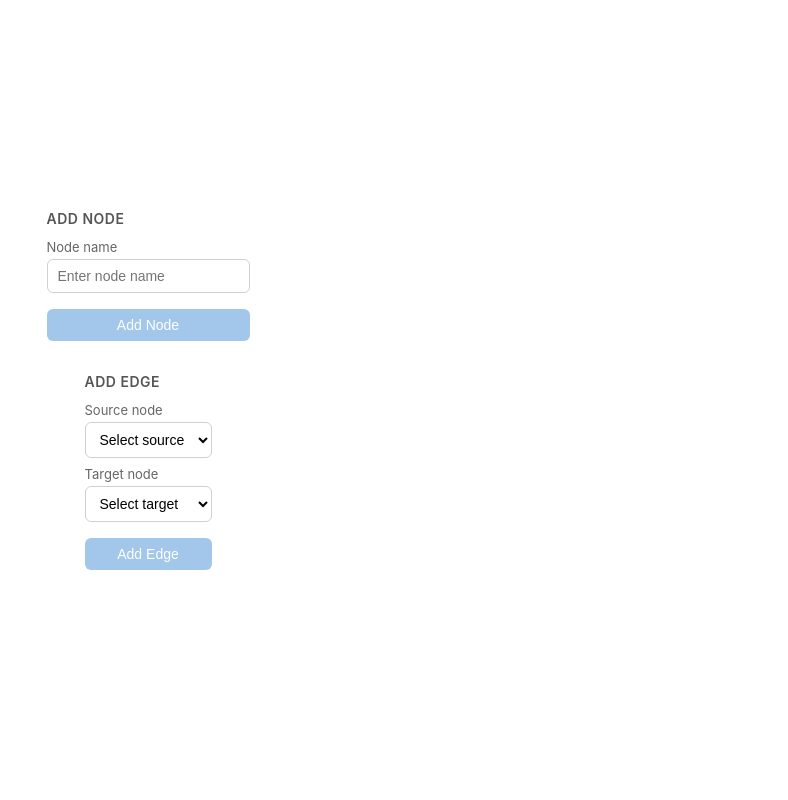
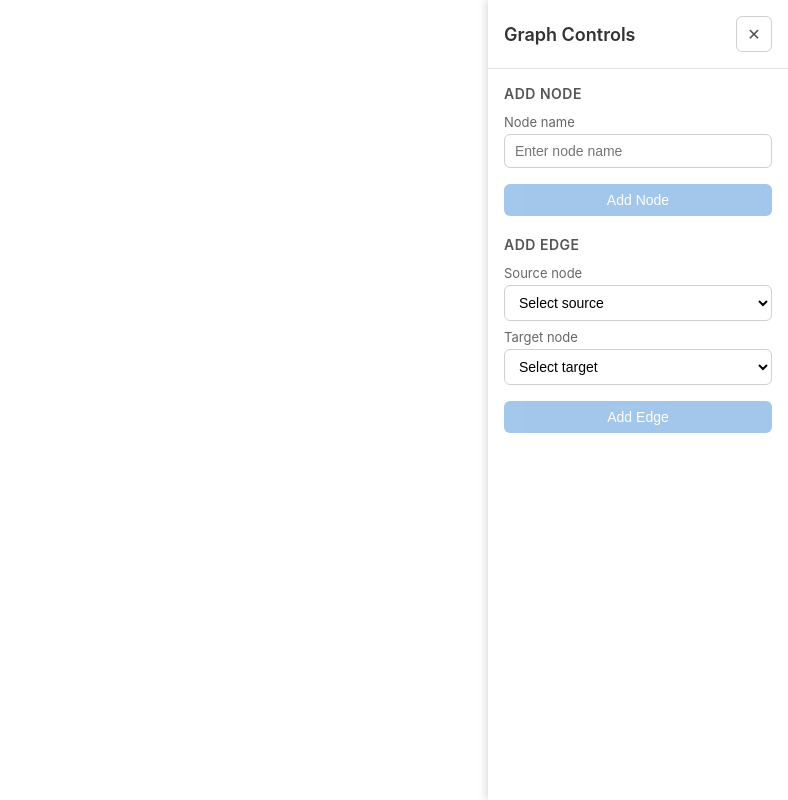
Before and after one commit to Ant0ninkA/web_mind_mapper, a React (Create React App) app in the folder frontend/: page / in a window 1280 px wide. Shown: the whole page, without its empty margins (492-1280 px from the left). Built offline with nearby package versions, Linux system fonts and the light colour scheme; the HTML template or start-up script is replaced by a standard one.

Commit message:
Add side drawer and statefunction

```diff
--- a/frontend/src/App.css
+++ b/frontend/src/App.css
@@ -8,8 +8,10 @@
   --color-text-muted: #555;
   --color-text-light: #666;
   --color-border: #d0d0d0;
+  --color-border-light: #e0e0e0;
   --color-border-hover: #aaa;
   --color-hover-bg: #f0f0f0;
+  --color-shadow: rgba(0, 0, 0, 0.15);
 
   --border-radius: 6px;
   --icon-button-size: 36px;
@@ -17,23 +19,22 @@
   --btn-padding: 8px 16px;
   --spacing-sm: 4px;
   --spacing-md: 8px;
+  --spacing-lg: 16px;
   --spacing-xl: 20px;
 
   --font-size-sm: 13px;
   --font-size-md: 14px;
   --font-size-lg: 16px;
+  --font-size-xl: 18px;
 
   --transition-fast: 0.15s;
+  --transition-normal: 0.3s ease;
 }
 
 .app {
   width: 100vw;
   height: 100vh;
   display: flex;
-  flex-direction: column;
-  align-items: center;
-  justify-content: center;
-  gap: 12px;
-  max-width: 300px;
-  margin: 0 auto;
+  position: relative;
+  overflow: hidden;
 }
--- a/frontend/src/App.tsx
+++ b/frontend/src/App.tsx
@@ -1,31 +1,25 @@
 import React, { useState } from 'react';
+import SideDrawer from './components/SideDrawer';
 import AddNodeForm from './components/AddNodeForm';
 import AddEdgeForm from './components/AddEdgeForm';
-import type { Node } from '@xyflow/react';
+import { useGraphState } from './hooks/useGraphState';
 import './App.css';
 
-const sampleNodes: Node[] = [
-  { id: '1', position: { x: 0, y: 0 }, data: { label: 'Node 1' } },
-  { id: '2', position: { x: 0, y: 0 }, data: { label: 'Node 2' } },
-  { id: '3', position: { x: 0, y: 0 }, data: { label: 'Node 3' } },
-];
-
 const App: React.FC = () => {
-  const [nodes, setNodes] = useState<Node[]>(sampleNodes);
-
-  const handleAddNode = (label: string) => {
-    const id = String(nodes.length + 1);
-    setNodes((prev) => [...prev, { id, position: { x: 0, y: 0 }, data: { label } }]);
-  };
-
-  const handleAddEdge = (sourceId: string, targetId: string) => {
-    console.log(`Edge added: ${sourceId} -> ${targetId}`);
-  };
+  const [drawerOpen, setDrawerOpen] = useState(true);
+  const { nodes, addNode, addEdgeByIds } = useGraphState();
 
   return (
     <div className="app">
-      <AddNodeForm onAddNode={handleAddNode} />
-      <AddEdgeForm nodes={nodes} onAddEdge={handleAddEdge} />
+      <SideDrawer
+        isOpen={drawerOpen}
+        onToggle={() => setDrawerOpen((isOpen) => !isOpen)}
+        title="Graph Controls"
+        side="right"
+      >
+        <AddNodeForm onAddNode={addNode} />
+        <AddEdgeForm nodes={nodes} onAddEdge={addEdgeByIds} />
+      </SideDrawer>
     </div>
   );
 };
--- /dev/null
+++ b/frontend/src/components/SideDrawer.tsx
@@ -0,0 +1,39 @@
+import React from 'react';
+import '../styles/side_drawer_styles.css';
+import IconButton from './IconButton';
+
+interface SideDrawerProps {
+  isOpen: boolean;
+  onToggle: () => void;
+  title: string;
+  side?: 'left' | 'right';
+  children: React.ReactNode;
+}
+
+const SideDrawer: React.FC<SideDrawerProps> = ({ isOpen, onToggle, title, side = 'right', children }) => {
+  return (
+    <>
+      <IconButton
+        onClick={onToggle}
+        title='Close panel'
+        className={`drawer-toggle drawer-toggle--${side}`}
+      >
+        ☰
+      </IconButton>
+
+      <aside className={`side-drawer side-drawer--${side} ${isOpen ? 'side-drawer--open' : ''}`}>
+        <div className="side-drawer__header">
+          <h2 className="side-drawer__title">{title}</h2>
+          <IconButton onClick={onToggle} title="Close panel" className="side-drawer__close">
+            ✕
+          </IconButton>
+        </div>
+        <div className="side-drawer__content">
+          {children}
+        </div>
+      </aside>
+    </>
+  );
+};
+
+export default SideDrawer;
--- /dev/null
+++ b/frontend/src/hooks/useGraphState.ts
@@ -0,0 +1,54 @@
+import { useCallback, useState } from 'react';
+import type { Node, Edge } from '@xyflow/react';
+
+const initialNodes: Node[] = [
+  { id: '1', position: { x: 250, y: 50 }, data: { label: 'Node 1' } },
+  { id: '2', position: { x: 100, y: 200 }, data: { label: 'Node 2' } },
+  { id: '3', position: { x: 400, y: 200 }, data: { label: 'Node 3' } },
+];
+
+const initialEdges: Edge[] = [
+  { id: 'e1-2', source: '1', target: '2' },
+  { id: 'e1-3', source: '1', target: '3' },
+];
+
+let nodeIdCounter = 4;
+
+export function useGraphState() {
+  const [nodes, setNodes] = useState<Node[]>(initialNodes);
+  const [edges, setEdges] = useState<Edge[]>(initialEdges);
+
+  const addNode = useCallback((label: string) => {
+    const id = String(nodeIdCounter++);
+    const newNode: Node = {
+      id,
+      position: {
+        x: Math.random() * 400 + 50,
+        y: Math.random() * 400 + 50,
+      },
+      data: { label },
+    };
+    setNodes((nds) => {
+      const updated = [...nds, newNode];
+      console.log("Nodes: ", updated);
+      return updated;
+    });
+  }, []);
+
+  const addEdgeByIds = useCallback((sourceId: string, targetId: string) => {
+    const id = `e${sourceId}-${targetId}`;
+    const newEdge: Edge = { id, source: sourceId, target: targetId };
+    setEdges((eds) => {
+      const updated = [...eds, newEdge];
+      console.log("Edges: ", updated);
+      return updated;
+    });
+  }, []);
+
+  return {
+    nodes,
+    edges,
+    addNode,
+    addEdgeByIds,
+  };
+}
--- /dev/null
+++ b/frontend/src/styles/side_drawer_styles.css
@@ -0,0 +1,62 @@
+.side-drawer {
+  position: absolute;
+  top: 0;
+  width: 300px;
+  height: 100%;
+  background: var(--color-background);
+  transition: transform var(--transition-normal);
+  z-index: 10;
+  display: flex;
+  flex-direction: column;
+}
+
+.side-drawer--right {
+  right: 0;
+  box-shadow: -2px 0 8px var(--color-shadow);
+  transform: translateX(100%);
+}
+
+.side-drawer--left {
+  left: 0;
+  box-shadow: 2px 0 8px var(--color-shadow);
+  transform: translateX(-100%);
+}
+
+.side-drawer--open {
+  transform: translateX(0);
+}
+
+.side-drawer__header {
+  display: flex;
+  align-items: center;
+  justify-content: space-between;
+  padding: var(--spacing-lg);
+  border-bottom: 1px solid var(--color-border-light);
+}
+
+.side-drawer__title {
+  margin: 0;
+  font-size: var(--font-size-xl);
+  font-weight: 600;
+  color: var(--color-text);
+}
+
+.side-drawer__content {
+  padding: var(--spacing-lg);
+  overflow-y: auto;
+  flex: 1;
+}
+
+.drawer-toggle {
+  position: absolute;
+  top: 12px;
+  z-index: 5;
+}
+
+.drawer-toggle--right {
+  right: 12px;
+}
+
+.drawer-toggle--left {
+  left: 12px;
+}
```
Also changed, not shown: 1 other file (tests, documents, lock files or other folders).
